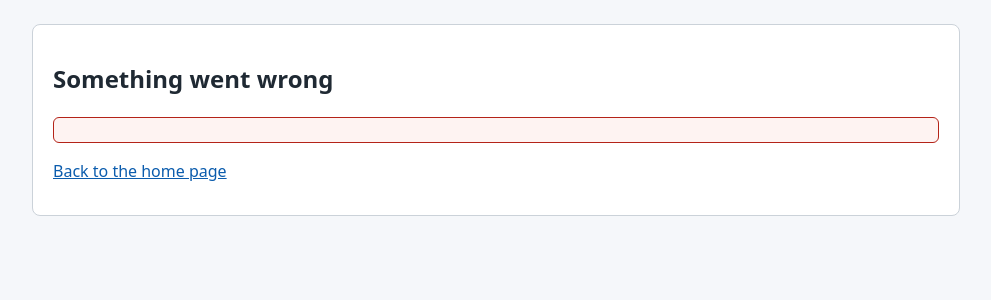
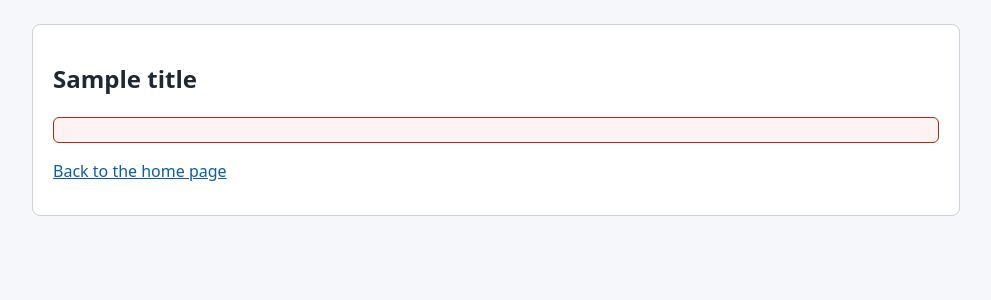
Before and after one commit to ceciliagalvaoo/hospital-devops, a FastAPI app: template app/templates/error.html in a window 1280 px wide. Shown: the part 68-368 px from the top of the page, without its empty margins (144-1135 px from the left). Run offline with FastAPI, Linux system fonts and the light colour scheme; the template is opened without the code that fills it: most values are stand-ins (such as "Sample title", 1, 10 or a date in 2020).

Commit message:
fix: title error pages by their reason (#204)

```diff
--- a/app/main.py
+++ b/app/main.py
@@ -11,13 +11,18 @@ from app.csrf import CROSS_ORIGIN, INVALID_TOKEN, csrf_protect
 from app.routes import auth, health, pages
 from app.templating import render, wants_html
 
-# Messages shown on the browser error page instead of the API detail text.
-PAGE_MESSAGES = {
-    NOT_PERMITTED: "Your role does not have access to this page.",
-    INVALID_TOKEN: "The form has expired. Go back, reload the page and try again.",
-    CROSS_ORIGIN: "The request came from another site and was refused.",
-    "Not Found": "This page does not exist.",
+# Title and message of the browser error page for each API detail text, so that the
+# title states the actual reason instead of a generic one for every status code.
+PAGE_ERRORS = {
+    NOT_PERMITTED: ("Access denied", "Your role does not have access to this page."),
+    INVALID_TOKEN: (
+        "Form expired",
+        "The form has expired. Go back, reload the page and try again.",
+    ),
+    CROSS_ORIGIN: ("Request refused", "The request came from another site and was refused."),
+    "Not Found": ("Page not found", "This page does not exist."),
 }
+GENERIC_ERROR_TITLE = "Something went wrong"
 LOGIN_NOTICE = "Please log in to continue."
 
 # CSRF protection applies to every route; safe methods pass through unchecked.
@@ -35,11 +40,11 @@ async def page_errors(request: Request, exc: StarletteHTTPException) -> Response
         return await http_exception_handler(request, exc)
     if exc.status_code == 401:
         return render(request, "login.html", {"notice": LOGIN_NOTICE}, status_code=401)
-    message = PAGE_MESSAGES.get(exc.detail, exc.detail)
+    title, message = PAGE_ERRORS.get(exc.detail, (GENERIC_ERROR_TITLE, exc.detail))
     return render(
         request,
         "error.html",
-        {"status_code": exc.status_code, "message": message},
+        {"title": title, "message": message},
         account=getattr(request.state, "account", None),
         status_code=exc.status_code,
     )
--- a/app/templates/error.html
+++ b/app/templates/error.html
@@ -1,8 +1,8 @@
 {% extends "base.html" %}
-{% block title %}Error {{ status_code }}{% endblock %}
+{% block title %}{{ title }}{% endblock %}
 {% block content %}
 <section class="card">
-  <h1>{% if status_code == 403 %}Access denied{% else %}Something went wrong{% endif %}</h1>
+  <h1>{{ title }}</h1>
   <p class="message error" role="alert">{{ message }}</p>
   <p><a href="/">Back to the home page</a></p>
 </section>
```
